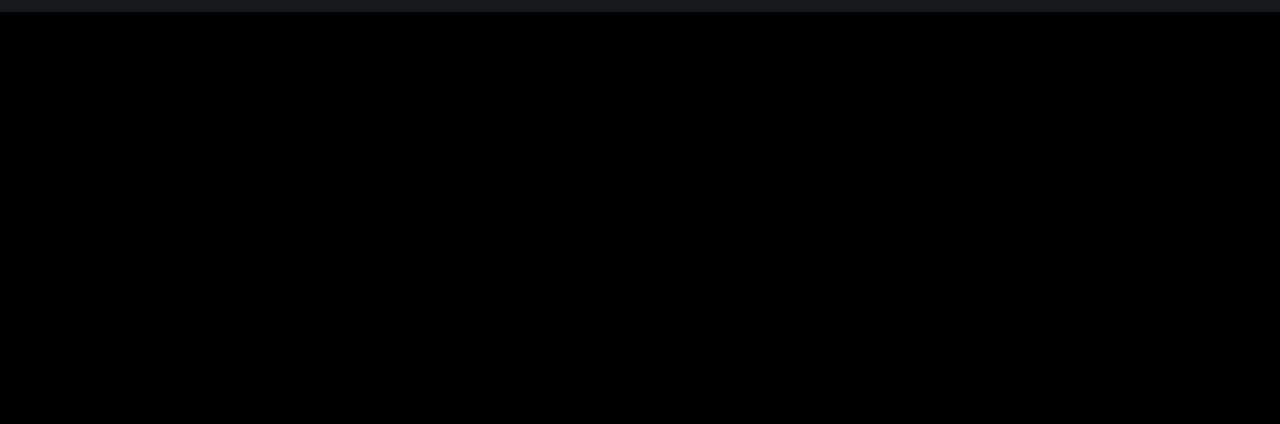
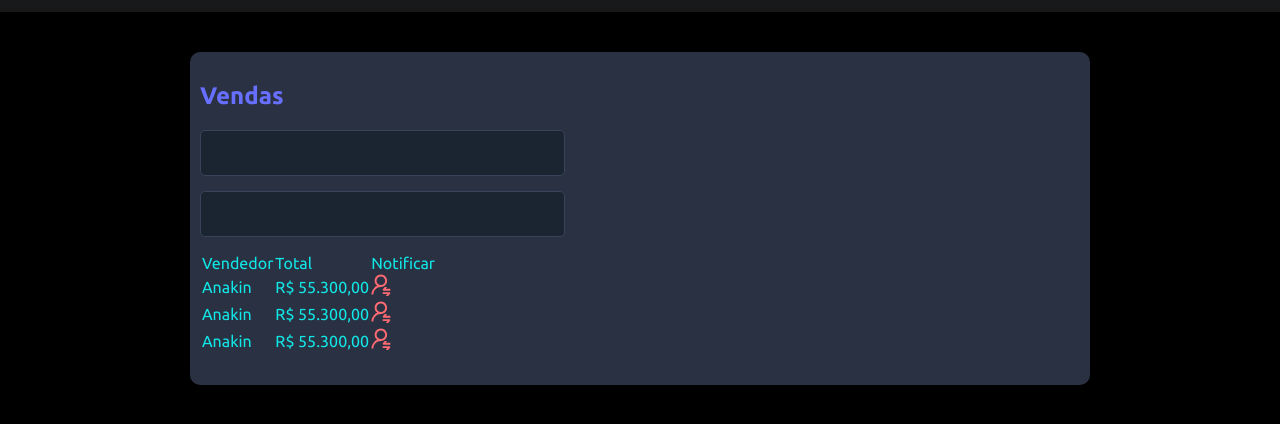
Before and after one commit to ReidnerWillians/DSMeta, a plain HTML site: page index.html in a window 1280 px wide. Shown: the part 208-632 px from the top of the page. Drawn offline with Linux system fonts and the light colour scheme.

Commit message:
update html

```diff
--- a/css/style.css
+++ b/css/style.css
@@ -40,3 +40,38 @@ a{
     font-weight: 400;
     margin-top: 10px;
 }
+.dsmeta-card{
+    background-color: #293142;
+    border-radius: 10px;
+    padding: 30px 10px;
+}
+
+.dsmeta-container{
+    width: 100%;
+    max-width: 900px;
+    margin: 0 auto;
+}
+#vendas{
+    padding: 40px 10px;
+}
+.dsmeta-vendas-titulo{
+    color: #676FFF;
+    font-size: 24px;
+    margin-bottom: 20px;
+}
+
+.dsmeta-formulario-controle{
+    height: 46px;
+    background-color: #1B2531;
+    border: 1px solid #384459;
+    border-radius: 5px;
+    width: 100%;
+    color: #9AAABE;
+    padding: 0 20px;
+    font-size: 18px;
+}
+
+.dsmeta-formulario-controle-container{
+    margin-bottom: 15px;
+    max-width: 365px;
+}
--- a/index.html
+++ b/index.html
@@ -15,5 +15,52 @@
         </div>
     </header>
 
+    <main>
+        <section id="vendas">
+            <div class="dsmeta-container">
+                <div class="dsmeta-card">
+                    <h2 class="dsmeta-vendas-titulo">Vendas</h2>
+                    <div>
+                        <div class="dsmeta-formulario-controle-container">
+                            <input class="dsmeta-formulario-controle" type="text">
+                        </div>
+                        <div class="dsmeta-formulario-controle-container">
+                            <input class="dsmeta-formulario-controle" type="text">
+                        </div>
+                    </div>
+
+                    <div>
+                        <table>
+                            <thead>
+                                <tr>
+                                    <td>Vendedor</td>
+                                    <td>Total</td>
+                                    <td>Notificar</td>
+                                </tr>
+                            </thead>
+                            <tbody>
+                                <tr>
+                                    <td>Anakin</td>
+                                    <td>R$ 55.300,00</td>
+                                    <td><img src="Img/Vector.svg" alt="Notificar"></td>
+                                </tr>
+                                <tr>
+                                    <td>Anakin</td>
+                                    <td>R$ 55.300,00</td>
+                                    <td><img src="Img/Vector.svg" alt="Notificar"></td>
+                                </tr>
+                                <tr>
+                                    <td>Anakin</td>
+                                    <td>R$ 55.300,00</td>
+                                    <td><img src="Img/Vector.svg" alt="Notificar"></td>
+                                </tr>
+                            </tbody>
+                        </table>
+                    </div>
+                </div>
+            </div>
+        </section>
+    </main>
+
 </body>
 </html>
```
Also changed, not shown: Img/Vector.svg (added).
